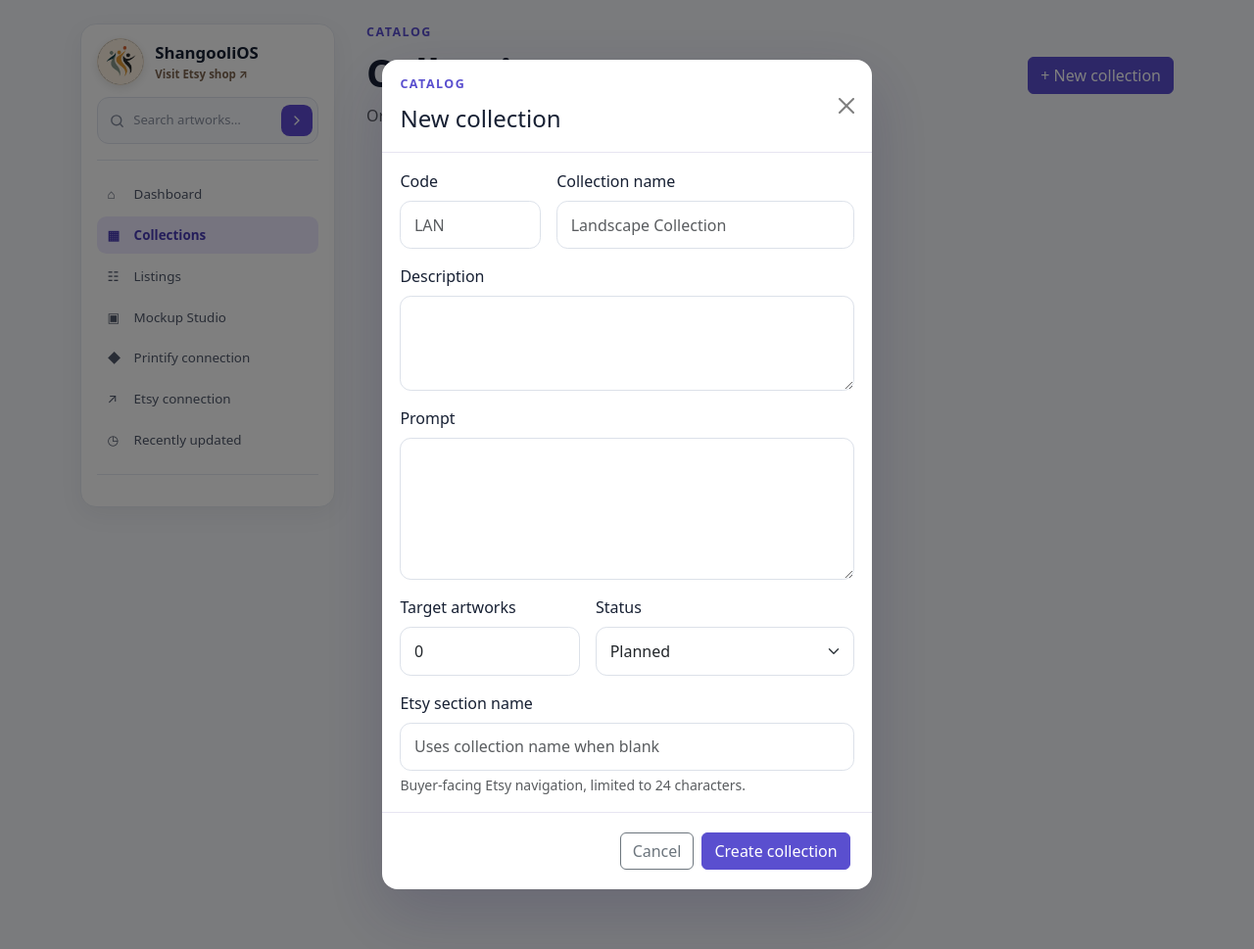
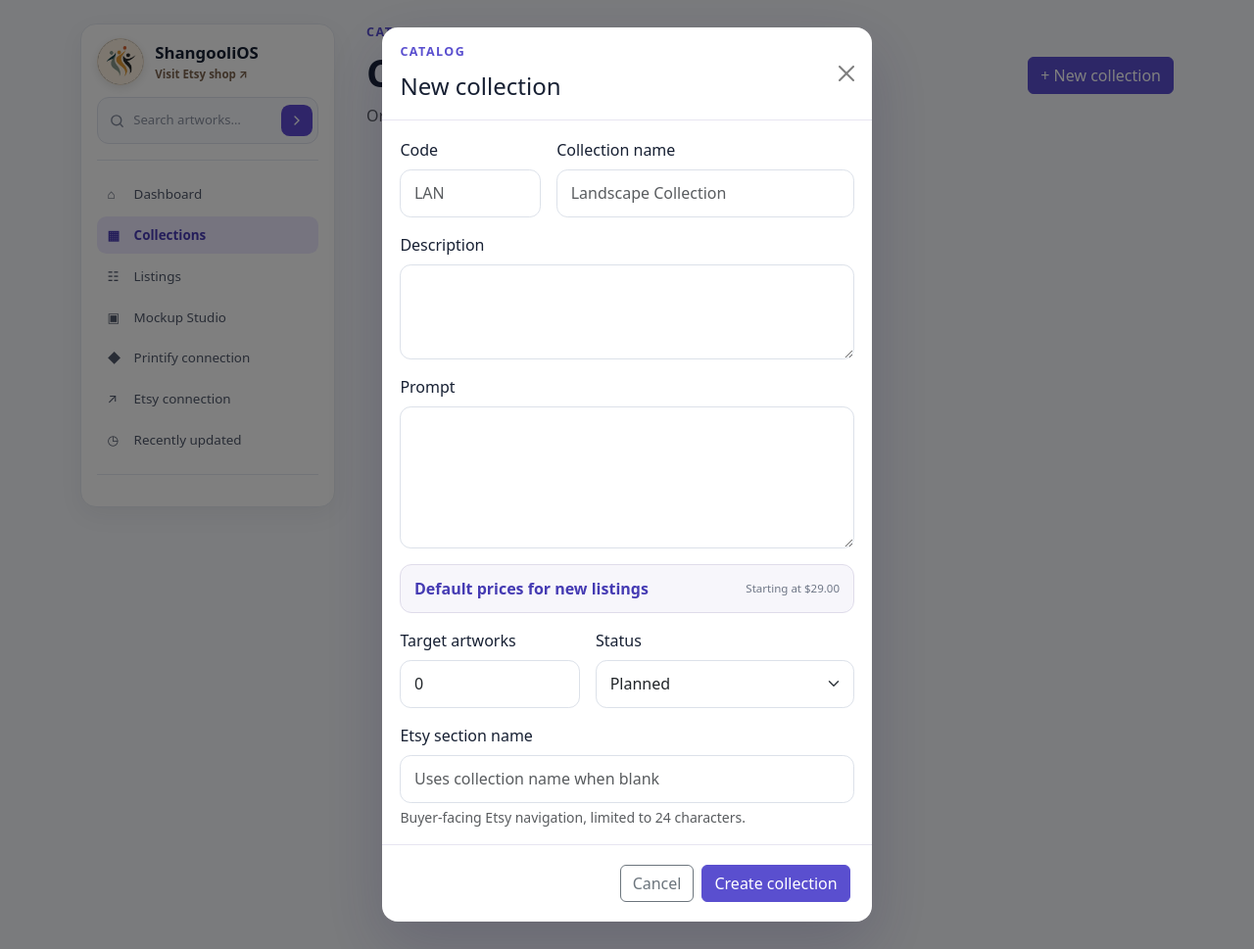
Before and after one commit to kamyar739/ShangooliOS, a FastAPI app: page /collections in a window 1280 px wide, after a click on "+ New collection". Shown: the whole page at 98% size. Run offline with FastAPI, Linux system fonts and the light colour scheme; data that the repository does not hold is empty; parts of the project's set-up code (start-up, migrations or seed data) failed here and were passed over; some libraries are stand-ins or nearby versions.

Commit message:
Add collection pricing defaults and polish artwork cards

```diff
--- a/app/schema.sql
+++ b/app/schema.sql
@@ -23,6 +23,12 @@ CREATE TABLE IF NOT EXISTS collections (
     cover_image_path TEXT,
     cover_approved INTEGER NOT NULL DEFAULT 0,
     display_order INTEGER,
+    default_price_tier_1_cents INTEGER NOT NULL DEFAULT 2900,
+    default_price_tier_2_cents INTEGER NOT NULL DEFAULT 3400,
+    default_price_tier_3_cents INTEGER NOT NULL DEFAULT 3900,
+    default_price_tier_4_cents INTEGER NOT NULL DEFAULT 4600,
+    default_price_tier_5_cents INTEGER NOT NULL DEFAULT 5800,
+    default_price_tier_6_cents INTEGER NOT NULL DEFAULT 7200,
     status TEXT NOT NULL DEFAULT 'planned',
     notes TEXT,
     created_at TEXT NOT NULL DEFAULT CURRENT_TIMESTAMP,
--- a/web/app.py
+++ b/web/app.py
@@ -370,7 +370,8 @@ def _artwork_context(artwork_code: str, active_stage="details", **extra):
         and item["printify_product_id"] and item["external_listing_id"]
     ), None)
     printify_profile = _printify_profile_for_orientation(
-        production["orientation"] if production else ""
+        production["orientation"] if production else "",
+        artwork["collection_code"],
     )
     context = {
         "artwork": artwork,
@@ -1203,7 +1204,8 @@ def listing_page(request: Request, listing_id: int):
     printify_state = validate_printify_product(listing)
     production = get_artwork_production(listing["artwork_code"])
     automatic_profile = _printify_profile_for_orientation(
-        production["orientation"] if production else ""
+        production["orientation"] if production else "",
+        listing["collection_code"],
     )
     available_printify_roles = {
         item["role"] for item in _printify_file_options(listing)
@@ -1605,12 +1607,12 @@ HORIZONTAL_PRINTIFY_PROFILE = {
     "provider_id": 99,
     "provider_name": "Printify Choice",
     "variants": (
-        (43163, '14″ x 11″ / Matte', 2500),
-        (43166, '18″ x 12″ / Matte', 2800),
-        (43169, '20″ x 16″ / Matte', 3200),
-        (43172, '24″ x 18″ / Matte', 3800),
-        (43175, '30″ x 20″ / Matte', 4800),
-        (43178, '36″ x 24″ / Matte', 5800),
+        (43163, '14″ x 11″ / Matte', 2900),
+        (43166, '18″ x 12″ / Matte', 3400),
+        (43169, '20″ x 16″ / Matte', 3900),
+        (43172, '24″ x 18″ / Matte', 4600),
+        (43175, '30″ x 20″ / Matte', 5800),
+        (43178, '36″ x 24″ / Matte', 7200),
     ),
 }
 
@@ -1621,21 +1623,37 @@ VERTICAL_PRINTIFY_PROFILE = {
     "provider_id": 99,
     "provider_name": "Printify Choice",
     "variants": (
-        (43135, '11″ x 14″ / Matte', 2500),
-        (43138, '12″ x 18″ / Matte', 2800),
-        (43141, '16″ x 20″ / Matte', 3200),
-        (43144, '18″ x 24″ / Matte', 3800),
-        (43147, '20″ x 30″ / Matte', 4800),
-        (43150, '24″ x 36″ / Matte', 5800),
+        (43135, '11″ x 14″ / Matte', 2900),
+        (43138, '12″ x 18″ / Matte', 3400),
+        (43141, '16″ x 20″ / Matte', 3900),
+        (43144, '18″ x 24″ / Matte', 4600),
+        (43147, '20″ x 30″ / Matte', 5800),
+        (43150, '24″ x 36″ / Matte', 7200),
     ),
 }
 
 
-def _printify_profile_for_orientation(orientation):
-    return {
+def _printify_profile_for_orientation(orientation, collection_code=None):
+    profile = {
         "horizontal": HORIZONTAL_PRINTIFY_PROFILE,
         "vertical": VERTICAL_PRINTIFY_PROFILE,
     }.get((orientation or "").strip().lower())
+    if profile is None or not collection_code:
+        return profile
+    collection, _, _ = get_collection(collection_code)
+    if collection is None:
+        return profile
+    prices = [
+        collection[f"default_price_tier_{tier}_cents"]
+        for tier in range(1, 7)
+    ]
+    return {
+        **profile,
+        "variants": tuple(
+            (variant_id, title, prices[index])
+            for index, (variant_id, title, _) in enumerate(profile["variants"])
+        ),
+    }
 
 
 @app.post("/listings/{listing_id}/printify/prepare")
@@ -1655,7 +1673,8 @@ def prepare_printify_product_post(
         raise HTTPException(status_code=400, detail="Complete listing readiness first")
     production = get_artwork_production(listing["artwork_code"])
     profile = _printify_profile_for_orientation(
-        production["orientation"] if production else ""
+        production["orientation"] if production else "",
+        listing["collection_code"],
     )
     if profile is None:
         raise HTTPException(
@@ -2066,6 +2085,12 @@ def create_collection_post(
     etsy_section_name: str = Form(""),
     description: str = Form(""),
     prompt: str = Form(""),
+    price_tier_1: str = Form("29.00"),
+    price_tier_2: str = Form("34.00"),
+    price_tier_3: str = Form("39.00"),
+    price_tier_4: str = Form("46.00"),
+    price_tier_5: str = Form("58.00"),
+    price_tier_6: str = Form("72.00"),
 ):
     collection_code = create_collection(
         code=code,
@@ -2075,6 +2100,12 @@ def create_collection_post(
         etsy_section_name=etsy_section_name,
         description=description,
         prompt=prompt,
+        default_prices=tuple(
+            _price_to_cents(value) for value in (
+                price_tier_1, price_tier_2, price_tier_3,
+                price_tier_4, price_tier_5, price_tier_6,
+            )
+        ),
     )
 
     return RedirectResponse(
@@ -2126,6 +2157,12 @@ def edit_collection_post(
     etsy_section_name: str = Form(""),
     description: str = Form(""),
     prompt: str = Form(""),
+    price_tier_1: str = Form("29.00"),
+    price_tier_2: str = Form("34.00"),
+    price_tier_3: str = Form("39.00"),
+    price_tier_4: str = Form("46.00"),
+    price_tier_5: str = Form("58.00"),
+    price_tier_6: str = Form("72.00"),
 ):
     updated_code = update_collection(
         collection_code=collection_code,
@@ -2136,6 +2173,12 @@ def edit_collection_post(
         etsy_section_name=etsy_section_name,
         description=description,
         prompt=prompt,
+        default_prices=tuple(
+            _price_to_cents(value) for value in (
+                price_tier_1, price_tier_2, price_tier_3,
+                price_tier_4, price_tier_5, price_tier_6,
+            )
+        ),
     )
 
     return RedirectResponse(
--- a/web/static/style.css
+++ b/web/static/style.css
@@ -1429,6 +1429,18 @@ body.is-waiting {
     overflow: hidden;
 }
 
+.artwork-card .code-pill,
+.artwork-card .status-pill {
+    align-items: center;
+    display: inline-flex;
+    flex: 0 0 auto;
+    font-size: 0.6rem;
+    justify-content: center;
+    line-height: 1;
+    padding: 0.28rem 0.45rem;
+    white-space: nowrap;
+}
+
 .artwork-card-media {
     aspect-ratio: 4 / 3;
     background: #eef0f5;
@@ -2328,6 +2340,48 @@ body.is-waiting {
     padding: 1rem 1.15rem;
 }
 
+.collection-pricing-panel {
+    background: #f7f6fb;
+    border: 1px solid #dfdcea;
+    border-radius: 0.75rem;
+    padding: 0.75rem 0.85rem;
+}
+
+.collection-pricing-panel summary {
+    align-items: center;
+    color: var(--brand-dark);
+    cursor: pointer;
+    display: flex;
+    font-weight: 750;
+    justify-content: space-between;
+}
+
+.collection-pricing-panel summary small,
+.collection-pricing-panel > p {
+    color: var(--muted);
+    font-size: 0.72rem;
+    font-weight: 500;
+}
+
+.collection-pricing-panel > p {
+    margin: 0.75rem 0 0;
+}
+
+.collection-pricing-grid {
+    display: grid;
+    gap: 0.65rem;
+    grid-template-columns: repeat(2, minmax(0, 1fr));
+    margin-top: 0.85rem;
+}
+
+.collection-pricing-grid label > span:first-child {
+    color: var(--muted);
+    display: block;
+    font-size: 0.7rem;
+    font-weight: 700;
+    margin-bottom: 0.25rem;
+}
+
 .collection-create-modal .modal-body {
     padding: 1.1rem 1.15rem;
 }
--- a/web/templates/collections_index.html
+++ b/web/templates/collections_index.html
@@ -139,6 +139,11 @@
         <div class="col-12"><label class="form-label" for="modal-edit-name">Collection name</label><input class="form-control" id="modal-edit-name" name="name" value="{{ selected_collection['name'] }}" required></div>
         <div class="col-12"><label class="form-label" for="modal-edit-description">Description</label><textarea class="form-control" id="modal-edit-description" name="description" rows="3">{{ selected_collection['description'] or '' }}</textarea></div>
         <div class="col-12"><label class="form-label" for="modal-edit-prompt">Prompt</label><textarea class="form-control" id="modal-edit-prompt" name="prompt" rows="5">{{ selected_collection['prompt'] or '' }}</textarea></div>
+        <div class="col-12"><details class="collection-pricing-panel"><summary><span>Default prices for new listings</span><small>Starting at ${{ '%.2f'|format(selected_collection['default_price_tier_1_cents'] / 100) }}</small></summary><div class="collection-pricing-grid">
+          {% for tier, label in [(1, '11×14 / 14×11'), (2, '12×18 / 18×12'), (3, '16×20 / 20×16'), (4, '18×24 / 24×18'), (5, '20×30 / 30×20'), (6, '24×36 / 36×24')] %}
+          <label><span>{{ label }}</span><span class="input-group input-group-sm"><span class="input-group-text">$</span><input class="form-control" name="price_tier_{{ tier }}" type="number" min="0.01" step="0.01" value="{{ '%.2f'|format(selected_collection['default_price_tier_' ~ tier ~ '_cents'] / 100) }}" required></span></label>
+          {% endfor %}
+        </div><p>Changes apply only to Printify products created afterward. Existing Printify and Etsy prices are never changed.</p></details></div>
         <div class="col-5"><label class="form-label" for="modal-edit-target">Target artworks</label><input class="form-control" id="modal-edit-target" name="target_artwork_count" type="number" min="0" value="{{ selected_collection['target_artwork_count'] or 0 }}"></div>
         <div class="col-7"><label class="form-label" for="modal-edit-status">Status</label><select class="form-select" id="modal-edit-status" name="collection_status">{% for option in ['planned', 'active', 'complete', 'paused'] %}<option value="{{ option }}" {% if selected_collection['status'] == option %}selected{% endif %}>{{ option|title }}</option>{% endfor %}</select></div>
         <div class="col-12"><label class="form-label" for="modal-edit-etsy">Etsy section name</label><input class="form-control" id="modal-edit-etsy" name="etsy_section_name" maxlength="24" value="{{ selected_collection['etsy_section_name'] or '' }}" required></div>
@@ -192,6 +197,11 @@
             <div class="col-8"><label class="form-label" for="modal-collection-name">Collection name</label><input class="form-control" id="modal-collection-name" name="name" placeholder="Landscape Collection" required></div>
             <div class="col-12"><label class="form-label" for="modal-collection-description">Description</label><textarea class="form-control" id="modal-collection-description" name="description" rows="3"></textarea></div>
             <div class="col-12"><label class="form-label" for="modal-collection-prompt">Prompt</label><textarea class="form-control" id="modal-collection-prompt" name="prompt" rows="5"></textarea></div>
+            <div class="col-12"><details class="collection-pricing-panel"><summary><span>Default prices for new listings</span><small>Starting at $29.00</small></summary><div class="collection-pricing-grid">
+              {% for tier, label, price in [(1, '11×14 / 14×11', '29.00'), (2, '12×18 / 18×12', '34.00'), (3, '16×20 / 20×16', '39.00'), (4, '18×24 / 24×18', '46.00'), (5, '20×30 / 30×20', '58.00'), (6, '24×36 / 36×24', '72.00')] %}
+              <label><span>{{ label }}</span><span class="input-group input-group-sm"><span class="input-group-text">$</span><input class="form-control" name="price_tier_{{ tier }}" type="number" min="0.01" step="0.01" value="{{ price }}" required></span></label>
+              {% endfor %}
+            </div><p>These defaults apply only to future Printify products in this collection.</p></details></div>
             <div class="col-5"><label class="form-label" for="modal-target-count">Target artworks</label><input class="form-control" id="modal-target-count" name="target_artwork_count" type="number" min="0" value="0"></div>
             <div class="col-7"><label class="form-label" for="modal-collection-status">Status</label><select class="form-select" id="modal-collection-status" name="collection_status"><option value="planned" selected>Planned</option><option value="active">Active</option><option value="complete">Complete</option><option value="paused">Paused</option></select></div>
             <div class="col-12"><label class="form-label" for="modal-etsy-section">Etsy section name</label><input class="form-control" id="modal-etsy-section" name="etsy_section_name" maxlength="24" placeholder="Uses collection name when blank"><div class="form-text">Buyer-facing Etsy navigation, limited to 24 characters.</div></div>
```
Also changed, not shown: web/db.py (+37 -2 lines), web/mockup_generator.py (+7 -3 lines), web/templates/edit_collection.html (+10 -0 lines), web/templates/new_collection.html (+10 -0 lines).
